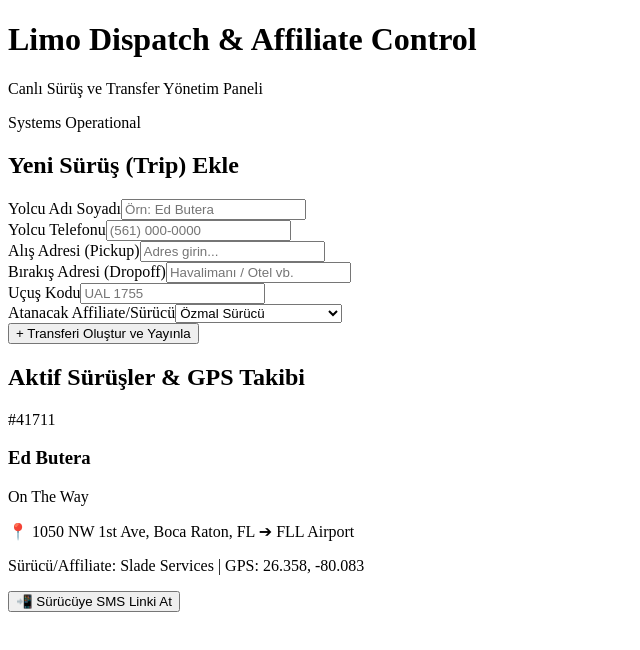
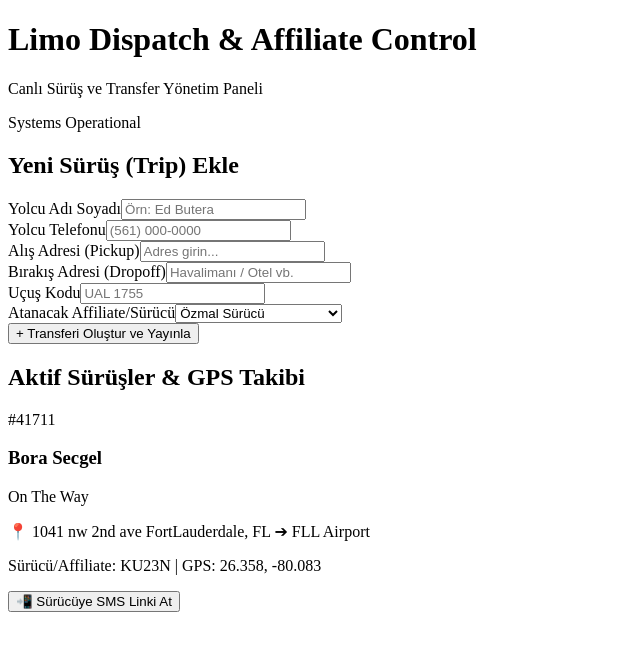
Before and after one commit to secgelbora-coder/limo-dispatch-system, a Next.js app in the folder frontend/: page / in a window 1280 px wide. Shown: the top 650 px of the page, without its empty margins (0-640 px from the left). Built offline with nearby package versions, Linux system fonts and the light colour scheme.

Commit message:
Update DispatchDashboard.jsx

```diff
--- a/frontend/DispatchDashboard.jsx
+++ b/frontend/DispatchDashboard.jsx
@@ -4,13 +4,13 @@ export default function DispatchDashboard() {
   const [trips, setTrips] = useState([
     {
       id: "41711",
-      passengerName: "Ed Butera",
-      passengerPhone: "(561) 706-1976",
-      pickup: "1050 NW 1st Ave, Boca Raton, FL",
+      passengerName: "Bora Secgel",
+      passengerPhone: "(561) 601-8721",
+      pickup: "1041 nw 2nd ave FortLauderdale, FL",
       dropoff: "FLL Airport",
-      driver: "John Doe",
+      driver: "Hakan Alp",
       status: "On The Way",
-      assignedAffiliate: "Slade Services",
+      assignedAffiliate: "KU23N",
       lastGps: "26.358, -80.083"
     }
   ]);
```
